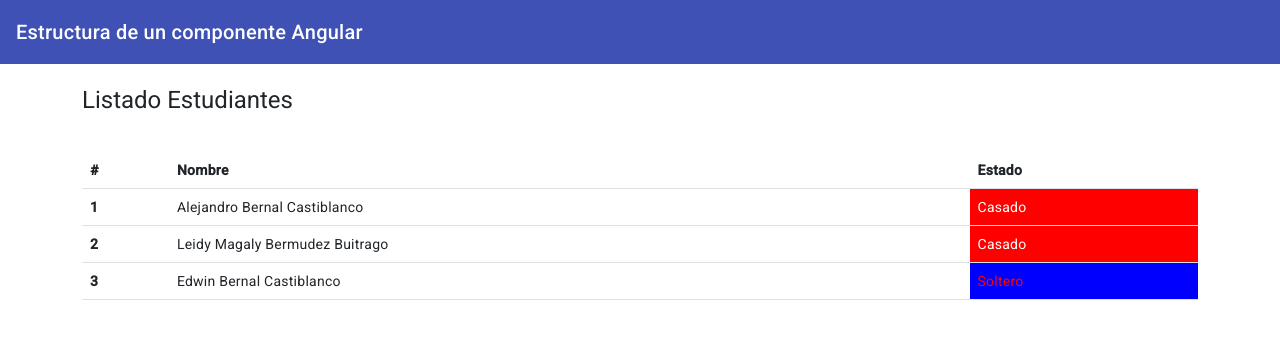
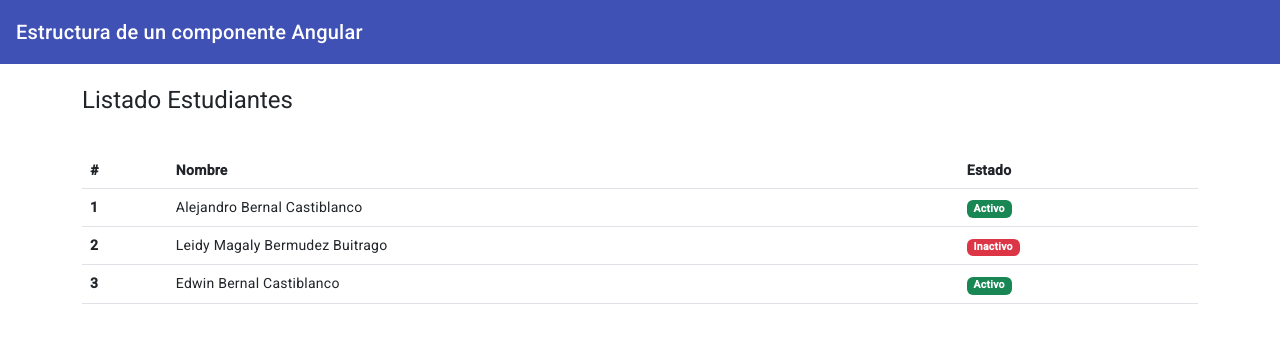
Before and after one commit to albernalca/Angular, an Angular app: page / in a window 1280 px wide. Shown: the top 338 px of the page. Built offline with nearby package versions, Linux system fonts and the light colour scheme.

Commit message:
Directiva [ngClass]

```diff
--- a/angular.json
+++ b/angular.json
@@ -97,7 +97,6 @@
               "node_modules/jquery/dist/jquery.min.js",
               "node_modules/@popperjs/core/dist/umd/popper.min.js",
               "node_modules/bootstrap/dist/js/bootstrap.min.js"
-
             ]
           }
         }
--- a/src/app/app.component.html
+++ b/src/app/app.component.html
@@ -23,12 +23,18 @@
         <tr *ngFor="let estudiante of listaEstudiantes">
           <th scope="row">{{estudiante.id}}</th>
           <td>{{estudiante.nombre}}</td>
-          <!--Directiva style con condicional-->
-          <td [style]="{'background-color': estudiante.estado ==='Casado'? 'red':'blue',
-                        'color': estudiante.estado === 'Casado' ? 'white':'red' }">{{estudiante.estado}}</td>
+
+          <!--Directiva [ngClass] con condicional-->
+          <td>
+            <span [ngClass]=" estudiante.estado === 'Activo' ? 'badge bg-success' : 'badge bg-danger'">
+              {{estudiante.estado}}
+            </span>
+          </td>
         </tr>
       </tbody>
     </table>
 
 
+
+
   </div>
--- a/src/app/app.component.ts
+++ b/src/app/app.component.ts
@@ -12,9 +12,9 @@ export class AppComponent {
 
   // se crea un array
   listaEstudiantes: any[]=[
-    {id:1, nombre: 'Alejandro Bernal Castiblanco', estado:'Casado'},
-    {id:2, nombre: 'Leidy Magaly Bermudez Buitrago', estado:'Casado'},
-    {id:3, nombre: 'Edwin Bernal Castiblanco', estado:'Soltero'}
+    {id:1, nombre: 'Alejandro Bernal Castiblanco', estado:'Activo'},
+    {id:2, nombre: 'Leidy Magaly Bermudez Buitrago', estado:'Inactivo'},
+    {id:3, nombre: 'Edwin Bernal Castiblanco', estado:'Activo'}
   ]
 
 }
```
